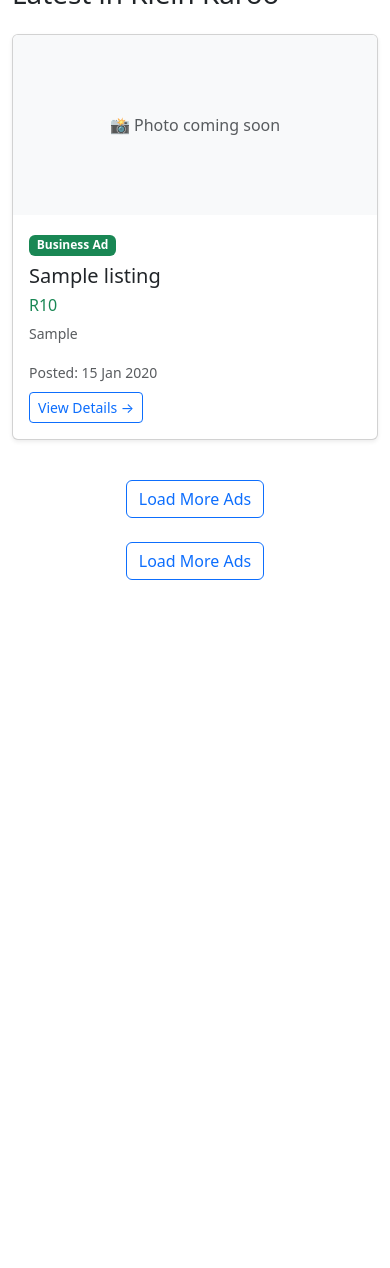
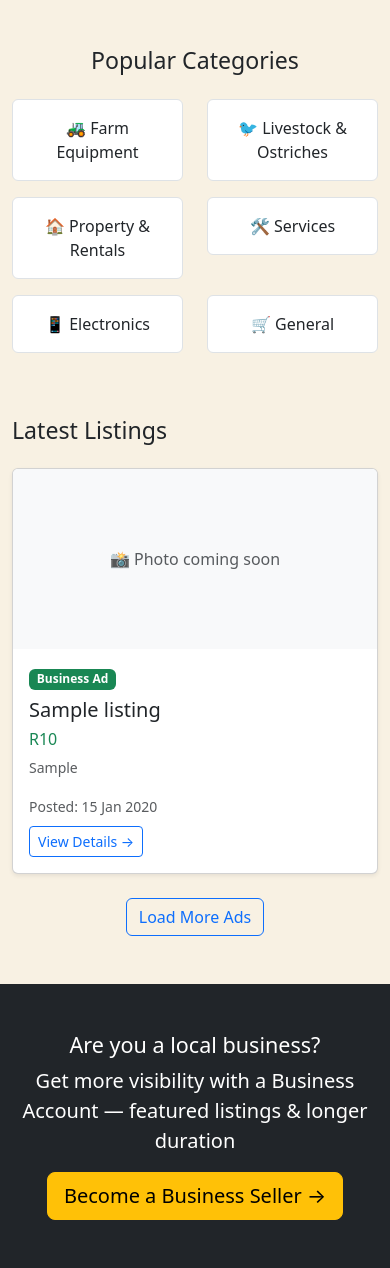
Before and after one commit to MarketExpander99/VolstruisGids, a Flask app: page / in a window 390 px wide. Shown: the part 375-1643 px from the top of the page. Before the commit the page ends 955 px from the top, so only its background shows below. Run offline with Flask 3, Linux system fonts and the light colour scheme; tables that the repository leaves empty hold one stand-in row (values such as "Sample post"); one stand-in notice (Sample message) is shown.

Commit message:
landingpage

```diff
--- a/app/templates/base.html
+++ b/app/templates/base.html
@@ -3,24 +3,45 @@
 <head>
     <meta charset="UTF-8">
     <meta name="viewport" content="width=device-width, initial-scale=1.0">
-    <title>VolstruisGids — Klein Karoo se markplein</title>
+    <title>{% block title %}VolstruisGids - Klein Karoo Classifieds{% endblock %}</title>
     <link href="https://cdn.jsdelivr.net/npm/bootstrap@5.3.3/dist/css/bootstrap.min.css" rel="stylesheet">
+    <link href="https://cdnjs.cloudflare.com/ajax/libs/font-awesome/6.5.0/css/all.min.css" rel="stylesheet">
+    <style>
+        body { background-color: #f8f1e3; } /* Warm Karoo sand */
+        .hero { background: linear-gradient(rgba(0,0,0,0.6), rgba(0,0,0,0.6)), url('https://picsum.photos/id/1015/1920/1080'); background-size: cover; color: white; }
+        .ostrich-orange { color: #e67e22; }
+    </style>
 </head>
 <body>
-    {% with messages = get_flashed_messages(with_categories=true) %}
-        {% if messages %}
-            {% for category, message in messages %}
-                <div class="alert alert-{{ category }} alert-dismissible fade show" role="alert">
-                    {{ message }}
-                    <button type="button" class="btn-close" data-bs-dismiss="alert"></button>
-                </div>
-            {% endfor %}
-        {% endif %}
-    {% endwith %}
+    <!-- Navbar -->
+    <nav class="navbar navbar-expand-lg navbar-dark bg-dark">
+        <div class="container">
+            <a class="navbar-brand fw-bold ostrich-orange" href="{{ url_for('main.index') }}">🦒 VolstruisGids</a>
+            <button class="navbar-toggler" type="button" data-bs-toggle="collapse" data-bs-target="#navbarNav">
+                <span class="navbar-toggler-icon"></span>
+            </button>
+            <div class="collapse navbar-collapse" id="navbarNav">
+                <ul class="navbar-nav me-auto">
+                    <li class="nav-item"><a class="nav-link" href="{{ url_for('main.index') }}">Home</a></li>
+                    <li class="nav-item"><a class="nav-link" href="#">Categories</a></li>
+                    <li class="nav-item"><a class="nav-link" href="{{ url_for('listings.create') }}">Post an Ad</a></li>
+                </ul>
+                <ul class="navbar-nav">
+                    {% if current_user.is_authenticated %}
+                        <li class="nav-item"><a class="nav-link" href="{{ url_for('main.my_listings') }}">My Listings</a></li>
+                        <li class="nav-item"><a class="nav-link" href="#">Messages</a></li>
+                        <li class="nav-item"><a class="nav-link text-warning" href="{{ url_for('auth.logout') }}">Logout</a></li>
+                    {% else %}
+                        <li class="nav-item"><a class="nav-link" href="{{ url_for('auth.login') }}">Login</a></li>
+                        <li class="nav-item"><a class="nav-link btn btn-outline-warning mx-2" href="{{ url_for('auth.register') }}">Register</a></li>
+                    {% endif %}
+                </ul>
+            </div>
+        </div>
+    </nav>
 
     {% block content %}{% endblock %}
 
-    <!-- HTMX for infinite scroll (Phase 3) -->
-    <script src="https://unpkg.com/htmx.org@2.0.4/dist/htmx.min.js"></script>
+    <script src="https://cdn.jsdelivr.net/npm/bootstrap@5.3.3/dist/js/bootstrap.bundle.min.js"></script>
 </body>
 </html>
--- a/app/templates/main/index.html
+++ b/app/templates/main/index.html
@@ -1,57 +1,44 @@
 {% extends "base.html" %}
+
+{% block title %}VolstruisGids - Klein Karoo's Marketplace{% endblock %}
+
 {% block content %}
-<div class="container mt-4">
-    <!-- Navigation -->
-    <nav class="mb-4">
-        <a href="{{ url_for('main.index') }}" class="btn btn-outline-primary me-2">🏠 Home</a>
-        <a href="{{ url_for('listings.create') }}" class="btn btn-success me-2">+ Post New Ad</a>
+<div class="hero py-5 text-center">
+    <div class="container">
+        <h1 class="display-4 fw-bold">Welcome to the Klein Karoo</h1>
+        <p class="lead mb-4">Buy • Sell • Connect — Without the WhatsApp chaos</p>
+        <div class="d-flex justify-content-center gap-3">
+            <a href="{{ url_for('listings.create') }}" class="btn btn-warning btn-lg">Post a Free Ad</a>
+            <a href="#latest" class="btn btn-outline-light btn-lg">Browse Listings</a>
+        </div>
+    </div>
+</div>
 
-        {% if current_user.is_authenticated %}
-            <a href="{{ url_for('main.my_listings') }}" class="btn btn-outline-secondary me-2">My Ads</a>
-            <a href="{{ url_for('auth.logout') }}" class="btn btn-outline-danger">Logout</a>
-        {% else %}
-            <a href="{{ url_for('auth.login') }}" class="btn btn-outline-primary me-2">Login</a>
-            <a href="{{ url_for('auth.register') }}" class="btn btn-primary">Register</a>
-        {% endif %}
-    </nav>
+<!-- Categories -->
+<div class="container my-5">
+    <h3 class="text-center mb-4">Popular Categories</h3>
+    <div class="row text-center">
+        <div class="col-md-2 col-6 mb-3"><div class="p-3 border rounded bg-white">🚜 Farm Equipment</div></div>
+        <div class="col-md-2 col-6 mb-3"><div class="p-3 border rounded bg-white">🐦 Livestock & Ostriches</div></div>
+        <div class="col-md-2 col-6 mb-3"><div class="p-3 border rounded bg-white">🏠 Property & Rentals</div></div>
+        <div class="col-md-2 col-6 mb-3"><div class="p-3 border rounded bg-white">🛠️ Services</div></div>
+        <div class="col-md-2 col-6 mb-3"><div class="p-3 border rounded bg-white">📱 Electronics</div></div>
+        <div class="col-md-2 col-6 mb-3"><div class="p-3 border rounded bg-white">🛒 General</div></div>
+    </div>
+</div>
 
-    <!-- Search & Filter -->
-    <form method="GET" class="mb-4">
-        <div class="row g-3">
-            <div class="col-md-6">
-                <input type="text" name="q" value="{{ query }}" class="form-control" placeholder="Search ads...">
-            </div>
-            <div class="col-md-4">
-                <select name="area" class="form-select">
-                    <option value="">All Areas</option>
-                    <option value="Oudtshoorn" {% if area == 'Oudtshoorn' %}selected{% endif %}>Oudtshoorn</option>
-                    <option value="Calitzdorp" {% if area == 'Calitzdorp' %}selected{% endif %}>Calitzdorp</option>
-                    <option value="Ladismith" {% if area == 'Ladismith' %}selected{% endif %}>Ladismith</option>
-                    <option value="Van Wyksdorp" {% if area == 'Van Wyksdorp' %}selected{% endif %}>Van Wyksdorp</option>
-                    <option value="Zoar" {% if area == 'Zoar' %}selected{% endif %}>Zoar</option>
-                </select>
-            </div>
-            <div class="col-md-2">
-                <button type="submit" class="btn btn-primary w-100">Search</button>
-            </div>
-        </div>
-    </form>
+<!-- Latest Listings -->
+<div id="latest" class="container my-5">
+    <h3 class="mb-4">Latest Listings</h3>
+    {% include "main/_listing_cards.html" %}
+</div>
 
-    <h1 class="mb-4">Latest in Klein Karoo</h1>
-
-    <div id="listings-feed" class="row">
-        {% include "main/_listing_cards.html" with context %}
-    </div>
-
-    <!-- Initial Load More container (will be updated via HTMX oob) -->
-    <div id="load-more-container" class="text-center mt-4">
-        <button
-            hx-get="/load-more?offset=20"
-            hx-target="#listings-feed"
-            hx-swap="beforeend"
-            class="btn btn-outline-primary">
-            Load More Ads
-        </button>
+<!-- Call to Action -->
+<div class="bg-dark text-white py-5 text-center">
+    <div class="container">
+        <h4>Are you a local business?</h4>
+        <p class="lead">Get more visibility with a Business Account — featured listings & longer duration</p>
+        <a href="#" class="btn btn-warning btn-lg">Become a Business Seller →</a>
     </div>
 </div>
 {% endblock %}
```
